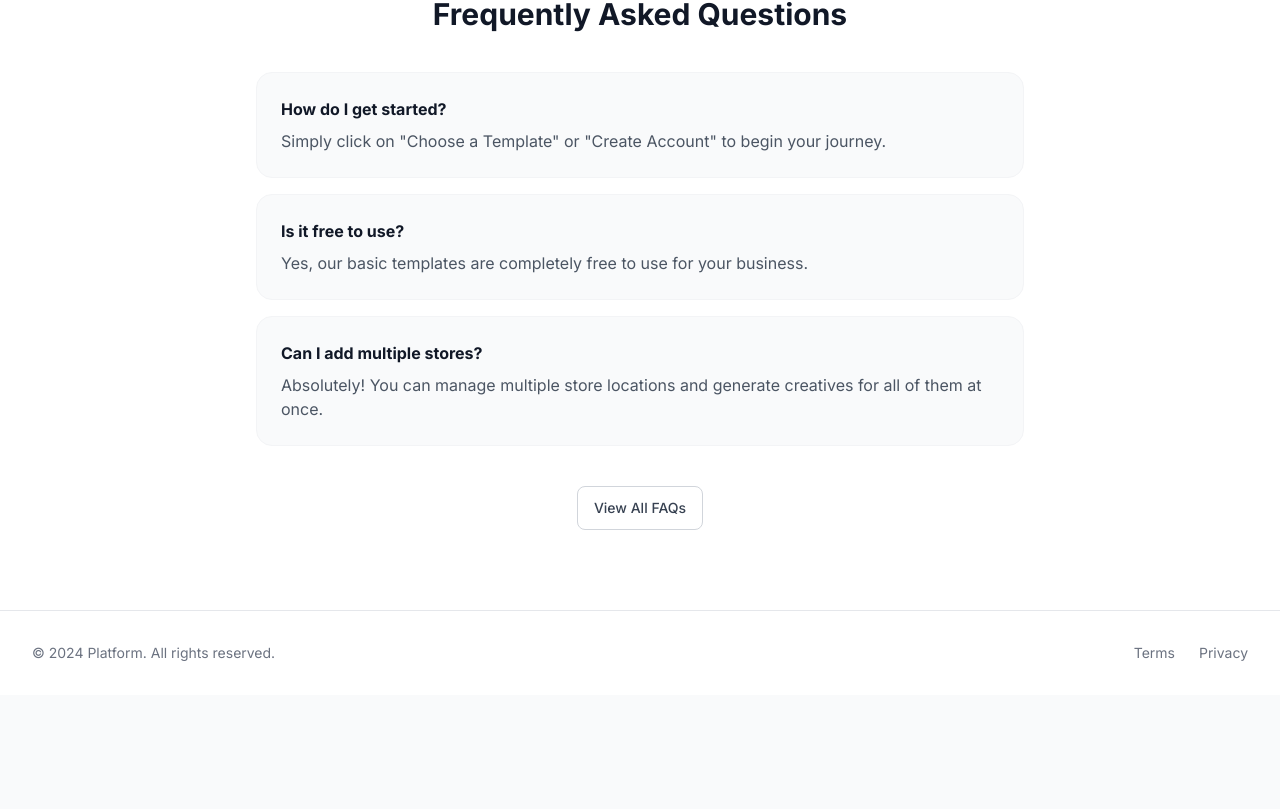
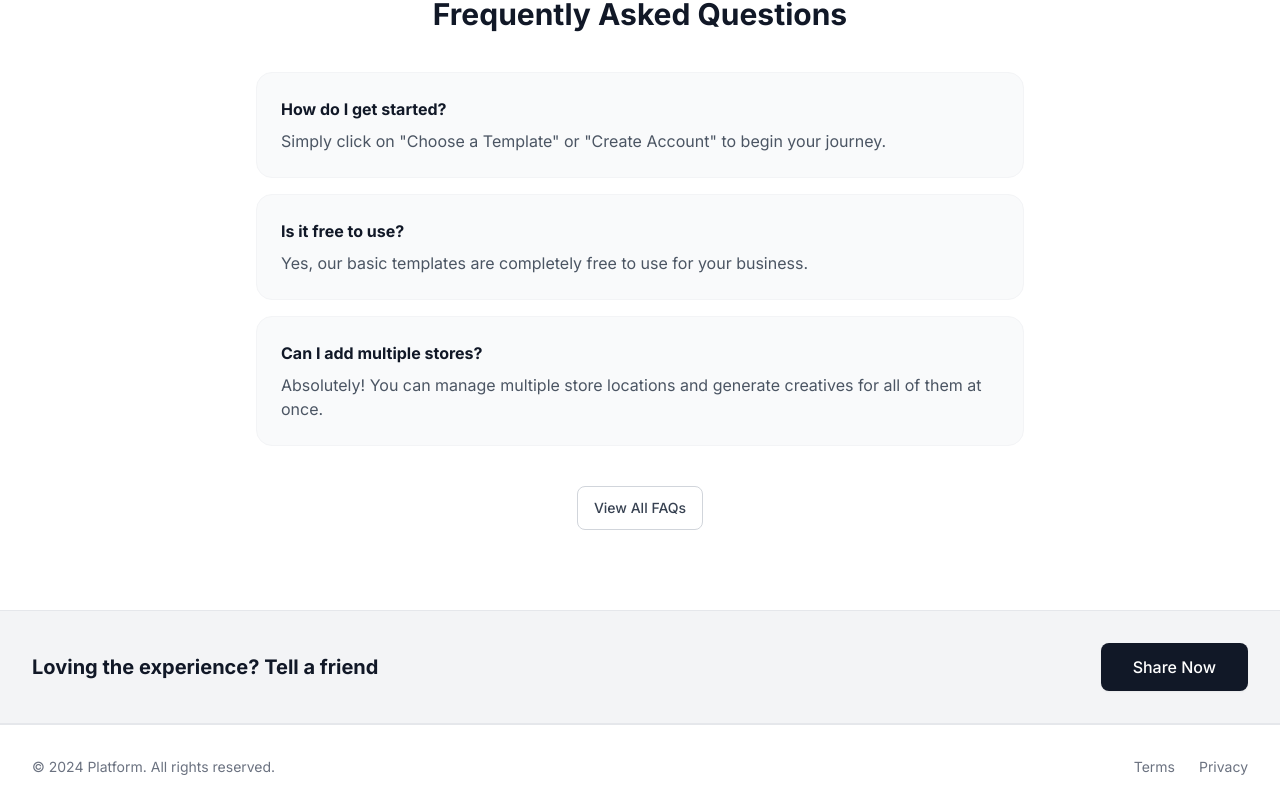
Before and after one commit to Vedant-CTOI/platform-wgc, a React (Vite) app in the folder frontend/: page / in a window 1280 px wide. Shown: the part 1572-2381 px from the top of the page. Before the commit the page ends 2267 px from the top, so only its background shows below. Built offline with nearby package versions, Linux system fonts and the light colour scheme.

Commit message:
Remarketing 'Tell a friend' share band on homepage (logged-out landing + logged-in dashboard)

```diff
--- a/frontend/App.tsx
+++ b/frontend/App.tsx
@@ -1,6 +1,6 @@
 import React, { useReducer, useEffect, useState } from 'react';
 import { AppState, Action, ViewState, UserProfile, Template, CampaignDraft } from './types';
-import { TopNav } from './components/SharedUI';
+import { TopNav, ShareBand } from './components/SharedUI';
 import { LandingView, RegisterView, LoginView, OTPView } from './views/AuthViews';
 import { ProfileView } from './views/MainViews';
 import { DashboardView, StoreManagementView } from './views/MainViews';
@@ -157,6 +157,9 @@ export default function App() {
         {renderView()}
       </main>
 
+      {/* Remarketing band — homepage for logged-out (landing) and logged-in (dashboard) users */}
+      {(state.currentView === 'landing' || (state.currentView === 'dashboard' && state.user)) && <ShareBand />}
+
       {/* Simple Footer for Landing */}
       {state.currentView === 'landing' && (
         <footer className="bg-white border-t border-gray-200 py-8 mt-auto">
--- a/frontend/components/SharedUI.tsx
+++ b/frontend/components/SharedUI.tsx
@@ -1,5 +1,5 @@
 import React, { useState } from 'react';
-import { Menu, Bell, User, ChevronLeft, CheckCircle2, AlertCircle, X, Home, Globe, Check } from 'lucide-react';
+import { Menu, Bell, User, ChevronLeft, CheckCircle2, AlertCircle, X, Home, Globe, Check, Link2, Mail, MessageCircle } from 'lucide-react';
 import { ADDRESS_LIMITS } from '../constants';
 
 // --- Buttons ---
@@ -165,6 +165,71 @@ const LanguageSelector: React.FC = () => {
   );
 };
 
+// --- Remarketing "Tell a friend" band (homepage, logged-in + logged-out) ---
+export const ShareBand: React.FC = () => {
+  const [showOptions, setShowOptions] = useState(false);
+  const [copied, setCopied] = useState(false);
+  const shareUrl = typeof window !== 'undefined' ? window.location.origin + '/' : '';
+  const shareText = 'Create professional marketing creatives for your store in minutes.';
+
+  const handleShare = async () => {
+    // Phones: native share sheet. Desktop (or if unsupported/cancelled oddly): in-app options.
+    const isTouch = typeof window !== 'undefined' && window.matchMedia('(pointer: coarse)').matches;
+    if (isTouch && navigator.share) {
+      try { await navigator.share({ title: 'Platform', text: shareText, url: shareUrl }); return; }
+      catch (e: any) { if (e?.name === 'AbortError') return; }
+    }
+    setShowOptions(true);
+  };
+
+  const copyLink = async () => {
+    try { await navigator.clipboard.writeText(shareUrl); }
+    catch {
+      const t = document.createElement('textarea'); t.value = shareUrl; document.body.appendChild(t); t.select();
+      document.execCommand('copy'); document.body.removeChild(t);
+    }
+    setCopied(true);
+    setTimeout(() => setCopied(false), 2000);
+  };
+
+  const enc = encodeURIComponent;
+  const optionClass = "flex items-center w-full px-4 py-3 rounded-lg border border-gray-200 text-sm font-medium text-gray-900 hover:bg-gray-50 transition-colors";
+
+  return (
+    <section className="bg-gray-100 border-y border-gray-200">
+      <div className="max-w-7xl mx-auto px-4 sm:px-6 lg:px-8 py-8 flex flex-col sm:flex-row items-center justify-between gap-4">
+        <p className="text-lg sm:text-xl font-bold text-gray-900 text-center sm:text-left">Loving the experience? Tell a friend</p>
+        <Button size="lg" onClick={handleShare} className="w-full sm:w-auto px-8">Share Now</Button>
+      </div>
+
+      {showOptions && (
+        <div className="fixed inset-0 bg-black/60 z-[110] flex items-center justify-center p-4 backdrop-blur-sm" onClick={() => setShowOptions(false)}>
+          <div className="bg-white rounded-2xl max-w-sm w-full shadow-2xl overflow-hidden flex flex-col" onClick={e => e.stopPropagation()}>
+            <div className="p-4 border-b border-gray-100 flex justify-between items-center bg-gray-50">
+              <h3 className="font-bold text-gray-900">Share Platform</h3>
+              <button onClick={() => setShowOptions(false)} className="p-1 text-gray-400 hover:text-gray-900 rounded-full hover:bg-gray-200 transition-colors">
+                <X className="w-5 h-5" />
+              </button>
+            </div>
+            <div className="p-6 space-y-3">
+              <button onClick={copyLink} className={optionClass}>
+                {copied ? <Check className="w-5 h-5 mr-3 text-green-600" /> : <Link2 className="w-5 h-5 mr-3 text-gray-500" />}
+                {copied ? 'Link copied' : 'Copy link'}
+              </button>
+              <a href={`https://wa.me/?text=${enc(shareText + ' ' + shareUrl)}`} target="_blank" rel="noopener noreferrer" className={optionClass}>
+                <MessageCircle className="w-5 h-5 mr-3 text-gray-500" /> WhatsApp
+              </a>
+              <a href={`mailto:?subject=${enc('Check out Platform')}&body=${enc(shareText + '\n\n' + shareUrl)}`} className={optionClass}>
+                <Mail className="w-5 h-5 mr-3 text-gray-500" /> Email
+              </a>
+            </div>
+          </div>
+        </div>
+      )}
+    </section>
+  );
+};
+
 // --- Layout Components ---
 export const TopNav: React.FC<{
   isLoggedIn: boolean;
```
